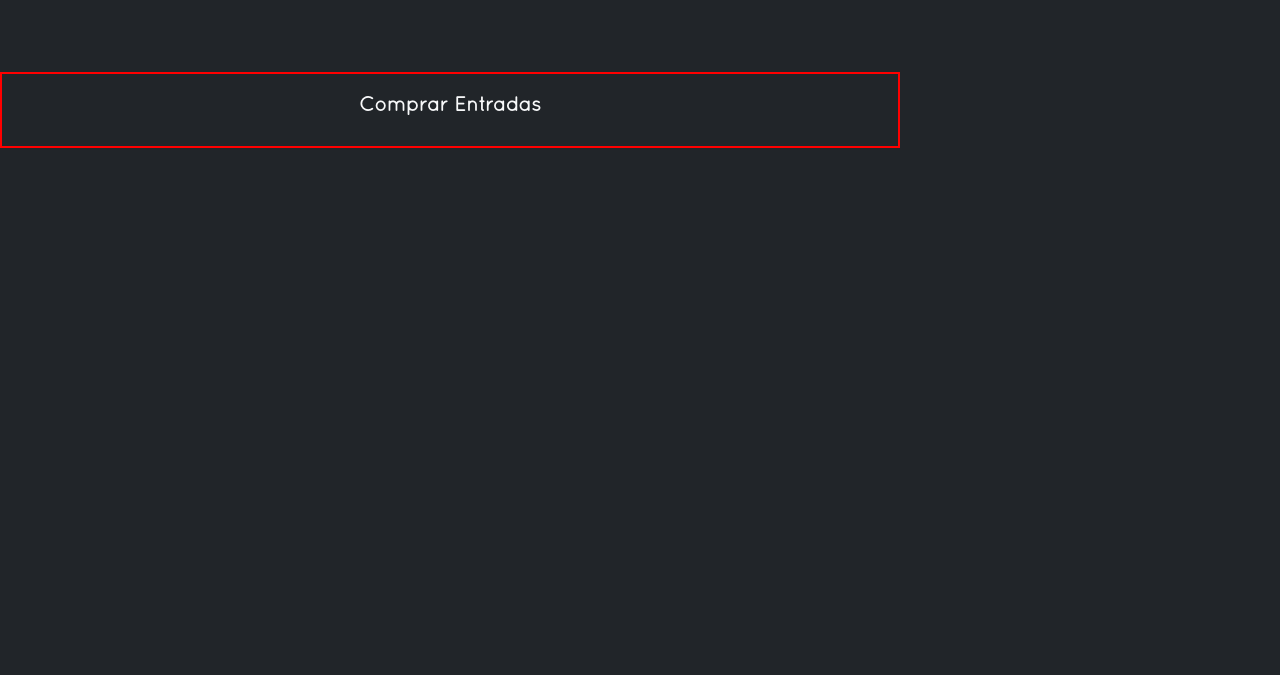
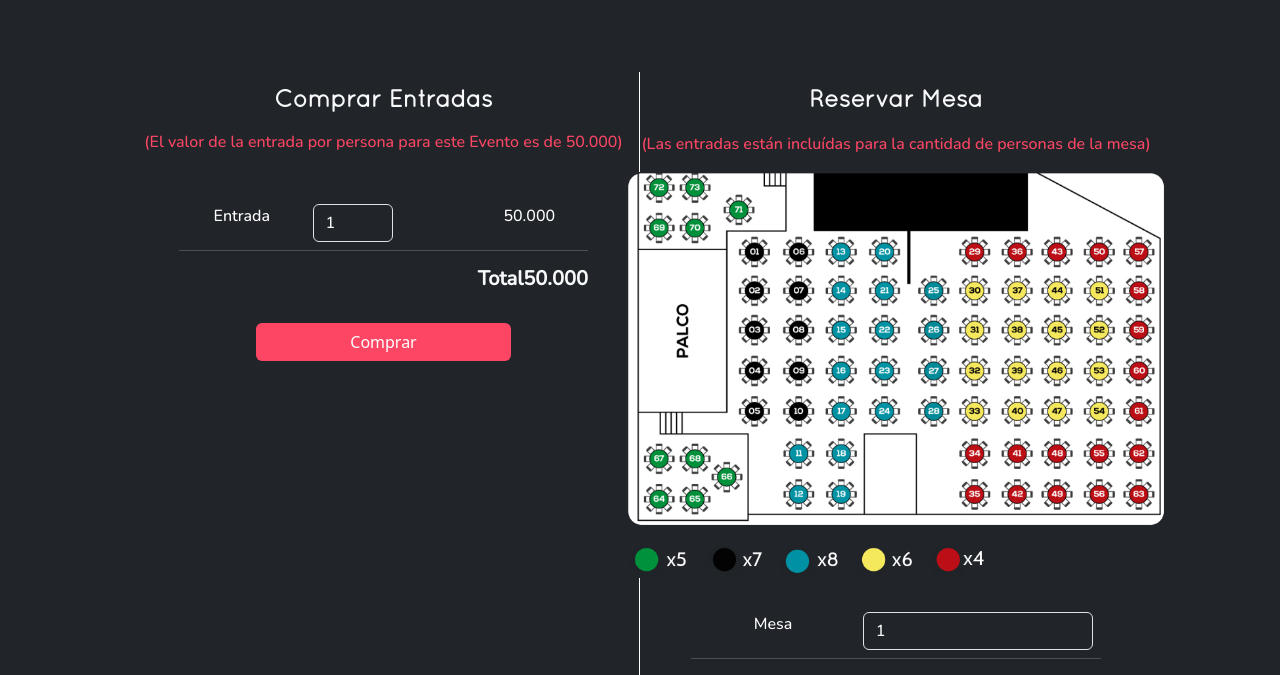
Before and after one commit to Elizay05/Oasis-Project, a Django app: page /Oasis/front_eventos_info/2/ in a window 1280 px wide. Shown: the part 713-1388 px from the top of the page. Before the commit the page ends 861 px from the top, so only its background shows below. Run offline with Django 4.2, Linux system fonts and the light colour scheme; data comes from the database, SQL or seed files in the repository; some libraries are stand-ins or nearby versions.

Commit message:
interfaz eventos

```diff
--- a/miProyecto/Oasis/models.py
+++ b/miProyecto/Oasis/models.py
@@ -30,6 +30,7 @@ class Evento(models.Model):
     hora_incio = models.TimeField()
     descripcion = models.TextField()
     aforo = models.IntegerField(default=500)
+    precio_entrada = models.IntegerField(default=50000)
     foto = models.ImageField(upload_to="Img_eventos/", default="Img_eventos/default.png")
 
     def __str__(self):
@@ -43,8 +44,17 @@ class Mesa(models.Model):
         (ACTIVA, 'Activa'),
         (DISPONIBLE, 'Disponible'),
     )
-    usuario = models.ForeignKey(Usuario, on_delete=models.DO_NOTHING)
+
+    RESERVADA = 'Reservada'
+    DISPONIBLE = 'Disponible'
+
+    RESERVA_CHOICES = (
+        (RESERVADA, 'Reservada'),
+        (DISPONIBLE, 'Disponible'),
+    )
+    nombre = models.CharField(max_length=300)
     estado = models.CharField(max_length=10, choices=ESTADO_CHOICES)
+    estado_reserva = models.CharField(max_length=10, choices=RESERVA_CHOICES , default=DISPONIBLE)
     codigo_qr = models.CharField(max_length=100, unique=True)
 
     def __str__(self):
--- a/miProyecto/Oasis/serializers.py
+++ b/miProyecto/Oasis/serializers.py
@@ -12,12 +12,12 @@ class UsuarioSerializer(serializers.HyperlinkedModelSerializer):
 class EventoSerializer(serializers.HyperlinkedModelSerializer):
     class Meta:
         model = Evento
-        fields = ['id', 'nombre', 'fecha', 'hora_incio', 'descripcion', 'foto']
+        fields = ['id', 'nombre', 'fecha', 'hora_incio', 'descripcion', 'aforo', 'precio_entrada', 'foto']
 
 class MesaSerializer(serializers.HyperlinkedModelSerializer):
     class Meta:
         model = Mesa
-        fields = ['id', 'usuario', 'estado', 'codigo_qr']
+        fields = ['id', 'nombre', 'estado', 'estado_reserva', 'codigo_qr']
 
 class ReservaSerializer(serializers.HyperlinkedModelSerializer):
     class Meta:
--- a/miProyecto/Oasis/static/Oasis/css/front_eventos/front_eventos_info.css
+++ b/miProyecto/Oasis/static/Oasis/css/front_eventos/front_eventos_info.css
@@ -1,5 +1,40 @@
-.FrtEveInfoBlockReservaEntrada{
-    display: block;
+.BlockReservaEntrada{
+    display: flex;
+    width: 100%;
+    padding-left: 10%;
+    padding-right: 10%;
+    justify-content: space-around;
+    height: auto;
+}
+
+.BlockReservaEntrada h4{
+    font-family: Quicksand;
+    margin-bottom: 3%;
+}
+.contenedorReservas{
+    display: flex;
+    flex-direction: column;
+    align-items: center;
+}
+
+.titulosyDescEntradas{
+    text-align: center;
+    margin-bottom: 5%;
+    margin-top: 3%;
+}
+
+.titulosyDescEntradas p{
+    color: #fc4664;
+}
+
+.reservarEntradaTabla{
+    width: 80%;
+}
+.reservarEntradaTabla td{
+    text-align: center;
     justify-content: center;
     align-items: center;
 }
+.inputCantidadEntradas{
+    width: 80px;
+}
--- a/miProyecto/Oasis/templates/Oasis/front_eventos/front_eventos_info.html
+++ b/miProyecto/Oasis/templates/Oasis/front_eventos/front_eventos_info.html
@@ -28,10 +28,62 @@
             <br>
         </div>
     </div>
-    <div class="FrtEveInfoBlockReservaEntrada bg-dark text-light">
-        <div style="height:auto; width: 900px; padding: 20px; border: 2px solid red;">
-            <h5 style="font-family: Quicksand; text-align: center;"><strong>Comprar Entradas</strong></h5>
+    <div class="bg-dark text-light BlockReservaEntrada">
+        <div style="border-right: 1px solid white; width: 50%;" class="contenedorReservas">
+            <div class="titulosyDescEntradas">
+                <h4><strong>Comprar Entradas</strong></h4>
+                <p style="font-family: Nunito;">(El valor de la entrada por persona para este Evento es de 50.000)</p>
+            </div>
+            <table class="table table-dark reservarEntradaTabla">
+                <tbody>
+                    <tr>
+                        <td style="font-family: Nunito;">Entrada</td>
+                        <td><input style="font-family: Nunito;" type="number" class="form-control bg-dark text-light inputCantidadEntradas" min="1" max="4" value="1" size="1"></td>
+                        <td style="font-family: Nunito;">50.000</td>
+                    </tr>
+                </tbody>
+            </table>
+            <div style="display: flex; width: 80%; justify-content: right;">
+                <h5 style="font-family: Nunito"><strong>Total</strong></h5>
+                <h5 style="font-family: Nunito"><strong>50.000</strong></h5>
+            </div>
+            <br>
+            <button type="button" class="btn" style="background-color: #fc4664; color: white; width: 50%;">Comprar</button>
         </div>
+        <div style = "width: 50%;" class="contenedorReservas">
+            <div class="titulosyDescEntradas">
+                <h4><strong>Reservar Mesa</strong></h4>
+                <p style="font-family: Nunito;">(Las entradas están incluídas para la cantidad de personas de la mesa)</p>
+                <img src="{% static 'Oasis/img/mapaMesas.png' %}" alt="cerveza" width="550px"/>
+            </div>
+            <table class="table table-dark reservarEntradaTabla">
+                <tbody>
+                    <tr>
+                        <td style="font-family: Nunito;">Mesa</td>
+                        <td><input style="font-family: Nunito;" type="number" class="form-control bg-dark text-light" min="1" max="4" value="1" size="1"></td>
+                    </tr>
+                </tbody>
+            </table>
+        </div>
+
+        <!--
+        <div>
+            <div class="titulosyDescEntradas">
+                <h4><strong>Reservar Mesa</strong></h4>
+                <p style="font-family: Nunito;">(Las entradas están incluídas para la cantidad de personas de la mesa)</p>
+                <img src="{% static 'Oasis/img/mapaMesas.png' %}" alt="cerveza" width="550px"/>
+            </div>
+            <table class="table table-dark reservarEntradaTabla">
+                <tbody>
+                    <tr>
+                        <td style="font-family: Nunito;">Mesa</td>
+                        <td><input style="font-family: Nunito;" type="number" class="form-control bg-dark text-light" min="1" max="4" value="0" size="1"></td>
+                        <td style="font-family: Nunito;"><strong>50.000</strong></td>
+                    </tr>
+                </tbody>
+            </table>
+        </div>
+        -->
     </div>
 
 {% endblock %}
```
Also changed, not shown: miProyecto/Oasis/admin.py (+5 -5 lines), miProyecto/Oasis/migrations/0019_evento_precio_entrada.py (added), miProyecto/Oasis/migrations/0020_remove_mesa_usuario_mesa_estado_reserva_mesa_nombre.py (added), miProyecto/Oasis/migrations/0021_alter_mesa_estado_reserva_alter_mesa_nombre.py (added), miProyecto/Oasis/static/Oasis/img/mapaMesas.png (added), miProyecto/db.sqlite3, miProyecto/media/Img_eventos/fondoRegistro4.jpg (added).
